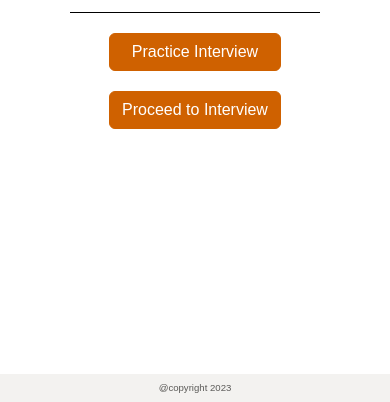
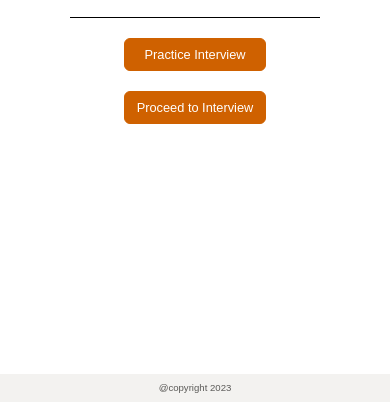
Before and after one commit to aamirGPT/Interview-Acer, a plain HTML site: page index.html in a window 390 px wide. Shown: the part 442-844 px from the top of the page. Drawn offline with nearby package versions, Linux system fonts and the light colour scheme.

Commit message:
Responsive Font

```diff
--- a/Interview-Acer.css
+++ b/Interview-Acer.css
@@ -116,6 +116,7 @@ i {
 .btn {
     background-color: var(--Primary-Text-Color);
     border-color: var(--Primary-Text-Color);
+    font-size: 1rem;
 }
 .btn:hover {
     border-color: var(--Primary-Text-Color);
@@ -183,6 +184,9 @@ i {
     #footer-ribbon {
         font-size: 0.6rem; /* Adjust as needed for smaller screens */
     }
+    .btn {
+        font-size: 0.8rem; /* Adjust as needed for smaller screens */
+    }
 }
 /* UI above mobile screen */
 @media only screen and (min-width: 769px) {
```
